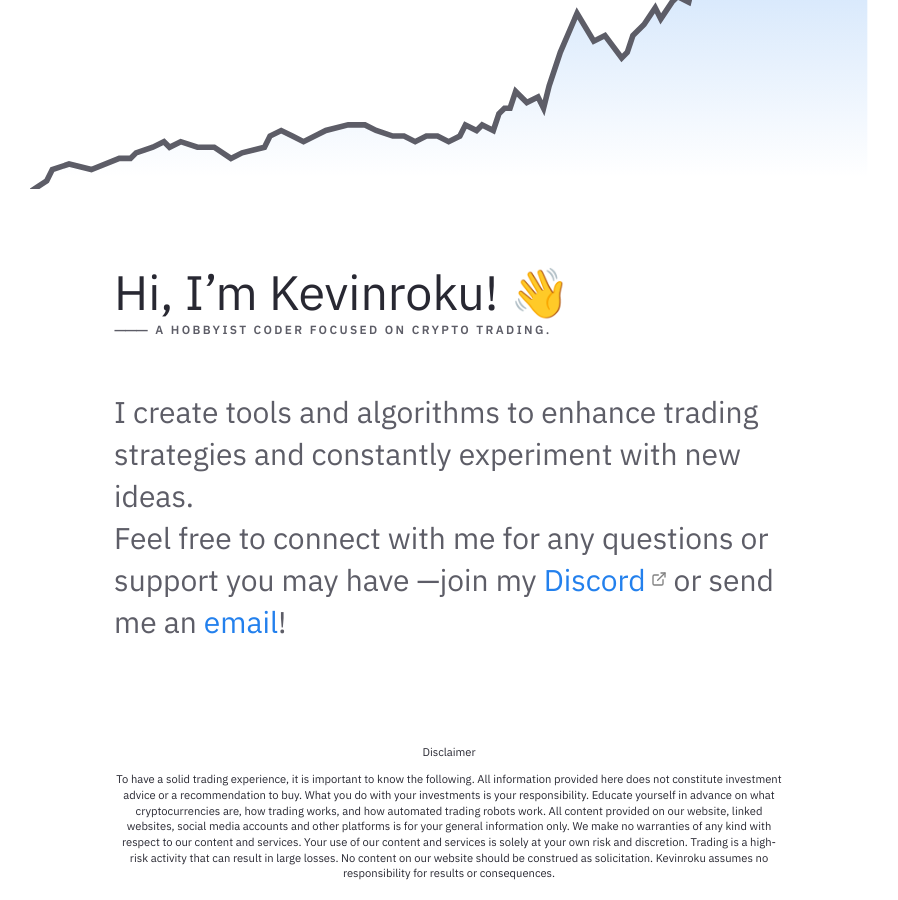
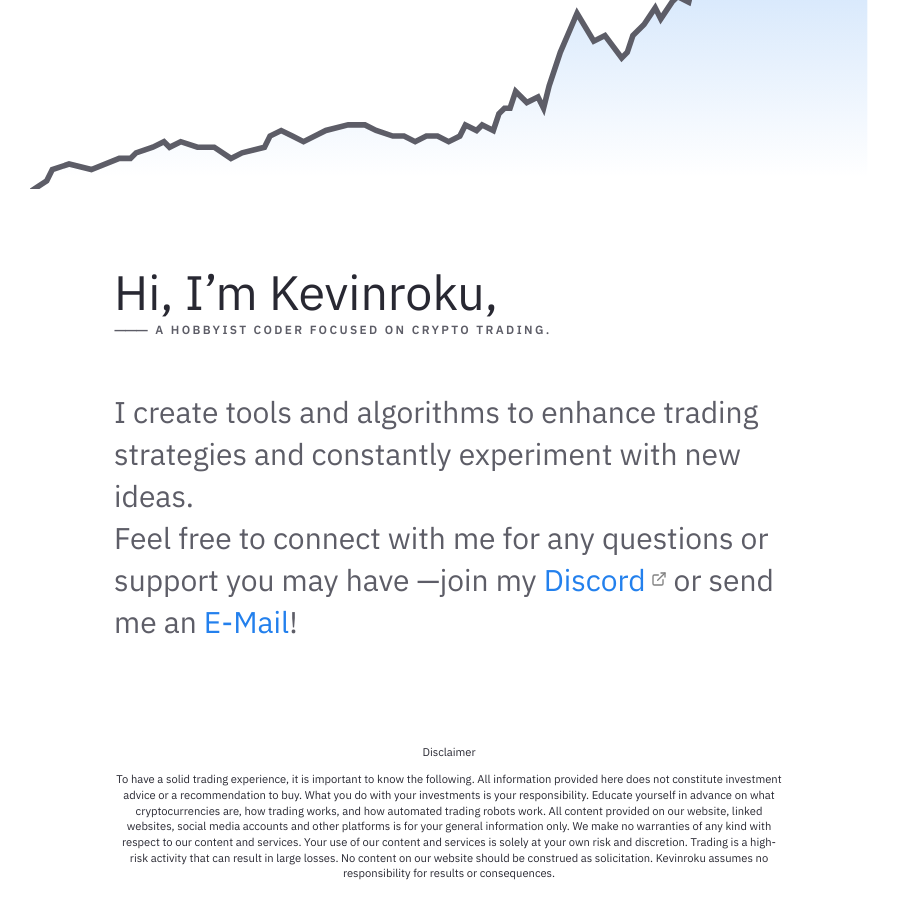
Before and after one commit to kevinroku/nroku.github.io, a Jekyll site: the page built from pages/index.md, in a window 1280 px wide and 900 px high, scrolled down 2612 px. Shown: the whole window, without its empty margins (191-1089 px from the left). Built offline with Jekyll 4.4.1, drawn with Linux system fonts in a browser that asks for light colours.

Commit message:
Update Homepage.html

```diff
--- a/_includes/Homepage.html
+++ b/_includes/Homepage.html
@@ -76,12 +76,12 @@
 </div>
 <div class="home-intro">
     <div class="home-sub-text"></div>
-    <div class="jumbo">Hi, I’m Kevinroku! 👋</div>
+    <div class="jumbo">Hi, I’m Kevinroku, </div>
     <h5 class="meta-title">⸻ a hobbyist coder focused on crypto trading.</h5>
     <div class="home-sub-text"> <h3>
         I create tools and algorithms to enhance trading strategies and constantly experiment with new ideas.<br />
         Feel free to connect with me for any questions or support you may have
-        —join my <a href="https://discord.gg/GjGUHRzYvG"> Discord</a> or send me an <a href="mailto:info@finswap.io"> email</a>!
+        —join my <a href="https://discord.gg/GjGUHRzYvG"> Discord</a> or send me an <a href="mailto:info@finswap.io"> E-Mail</a>!
         </h3>
     </div>
 </div>
```
